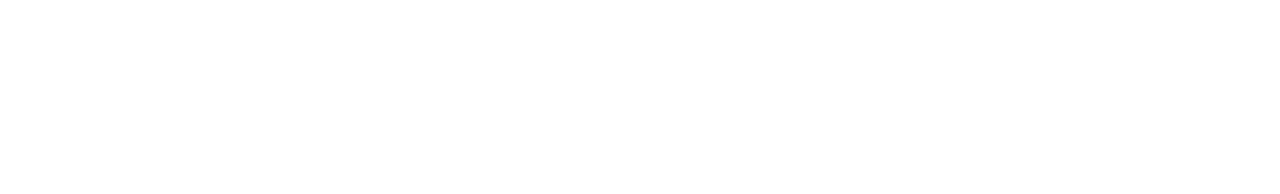
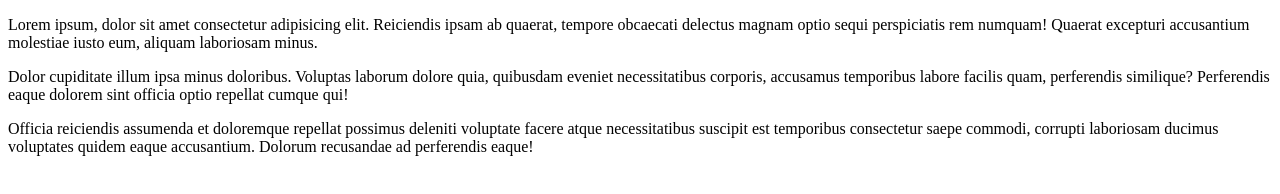
Before and after one commit to brtsrm/GithubOlusturma, a plain HTML site: page src/index.html in a window 1280 px wide. Drawn offline with Linux system fonts and the light colour scheme.

Commit message:
3 tane p tagi eklendi icinde lorem ipsun yazili

```diff
--- a/src/index.html
+++ b/src/index.html
@@ -1,12 +1,24 @@
 <!DOCTYPE html>
 <html lang="en">
+
 <head>
     <meta charset="UTF-8">
     <meta http-equiv="X-UA-Compatible" content="IE=edge">
     <meta name="viewport" content="width=device-width, initial-scale=1.0">
     <title>Document</title>
 </head>
+
 <body>
 
+    <p>Lorem ipsum, dolor sit amet consectetur adipisicing elit. Reiciendis ipsam ab quaerat, tempore obcaecati delectus
+        magnam optio sequi perspiciatis rem numquam! Quaerat excepturi accusantium molestiae iusto eum, aliquam
+        laboriosam minus.</p>
+    <p>Dolor cupiditate illum ipsa minus doloribus. Voluptas laborum dolore quia, quibusdam eveniet necessitatibus
+        corporis, accusamus temporibus labore facilis quam, perferendis similique? Perferendis eaque dolorem sint
+        officia optio repellat cumque qui!</p>
+    <p>Officia reiciendis assumenda et doloremque repellat possimus deleniti voluptate facere atque necessitatibus
+        suscipit est temporibus consectetur saepe commodi, corrupti laboriosam ducimus voluptates quidem eaque
+        accusantium. Dolorum recusandae ad perferendis eaque!</p>
 </body>
+
 </html>
```
